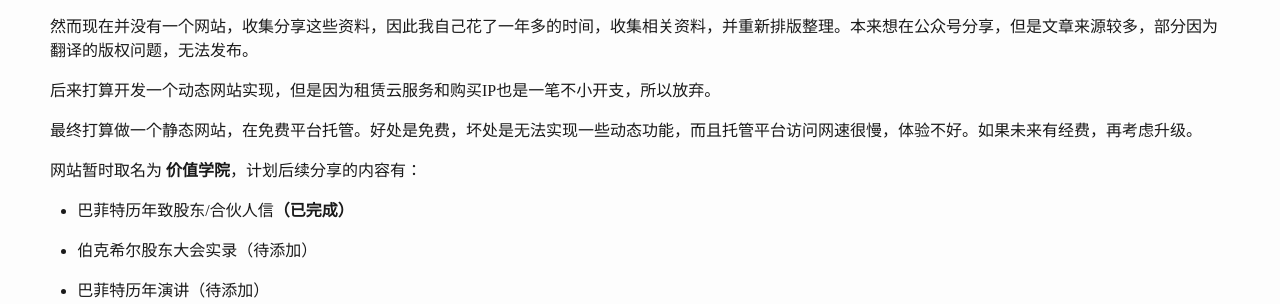
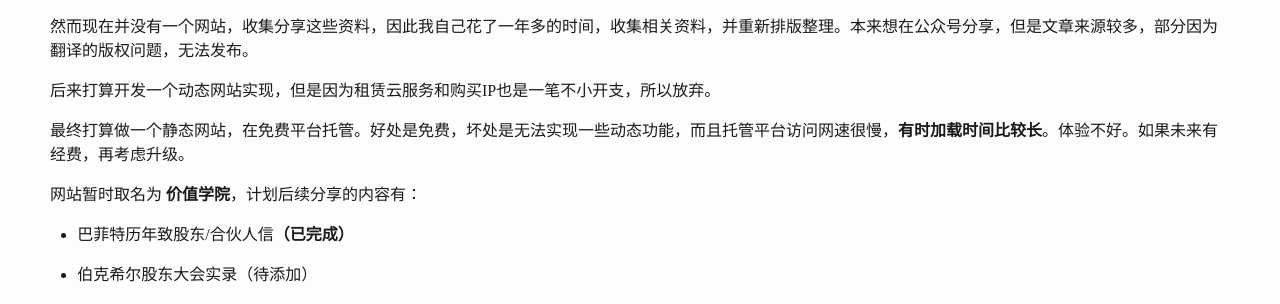
Before and after one commit to jurassicwei/jurassicwei.github.io, a plain HTML site: page value-academy-content/description.html in a window 1280 px wide. Shown: the part 481-785 px from the top of the page. Drawn offline with Linux system fonts and the light colour scheme.

Commit message:
Add files via upload

```diff
--- a/value-academy-content/description.html
+++ b/value-academy-content/description.html
@@ -171,7 +171,7 @@
 <p>作为一名业余价值投资者，平时看了不少相关资料。其中巴菲特、芒格、段永平等大师的资料，更是让人获益匪浅，时看时新。</p>
 <p>然而现在并没有一个网站，收集分享这些资料，因此我自己花了一年多的时间，收集相关资料，并重新排版整理。本来想在公众号分享，但是文章来源较多，部分因为翻译的版权问题，无法发布。</p>
 <p>后来打算开发一个动态网站实现，但是因为租赁云服务和购买IP也是一笔不小开支，所以放弃。</p>
-<p>最终打算做一个静态网站，在免费平台托管。好处是免费，坏处是无法实现一些动态功能，而且托管平台访问网速很慢，体验不好。如果未来有经费，再考虑升级。</p>
+<p>最终打算做一个静态网站，在免费平台托管。好处是免费，坏处是无法实现一些动态功能，而且托管平台访问网速很慢，<strong>有时加载时间比较长</strong>。体验不好。如果未来有经费，再考虑升级。</p>
 <p>网站暂时取名为 <strong>价值学院</strong>，计划后续分享的内容有：</p>
 <ul>
 <li><p>巴菲特历年致股东/合伙人信<strong>（已完成）</strong></p></li>
```
